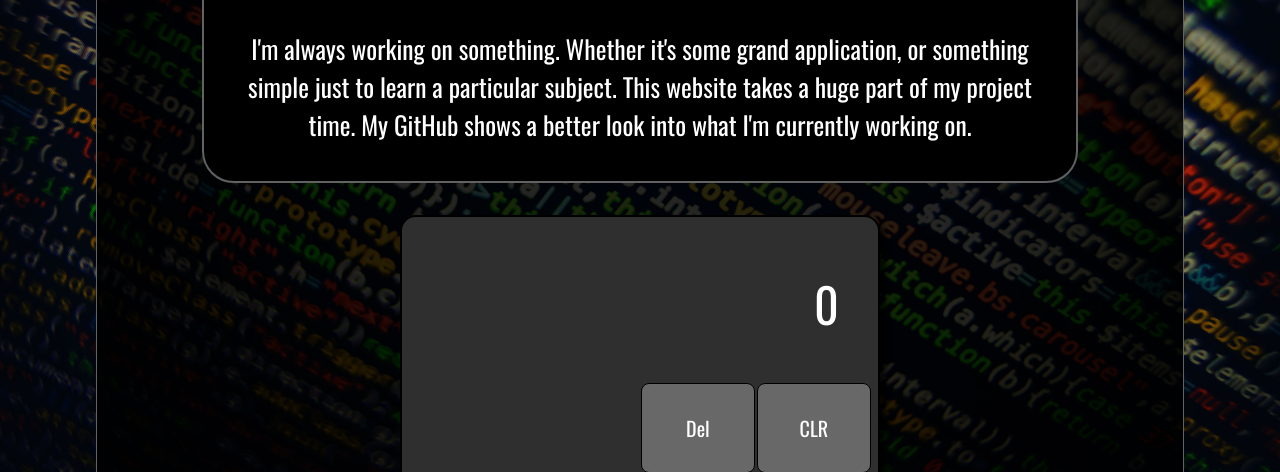
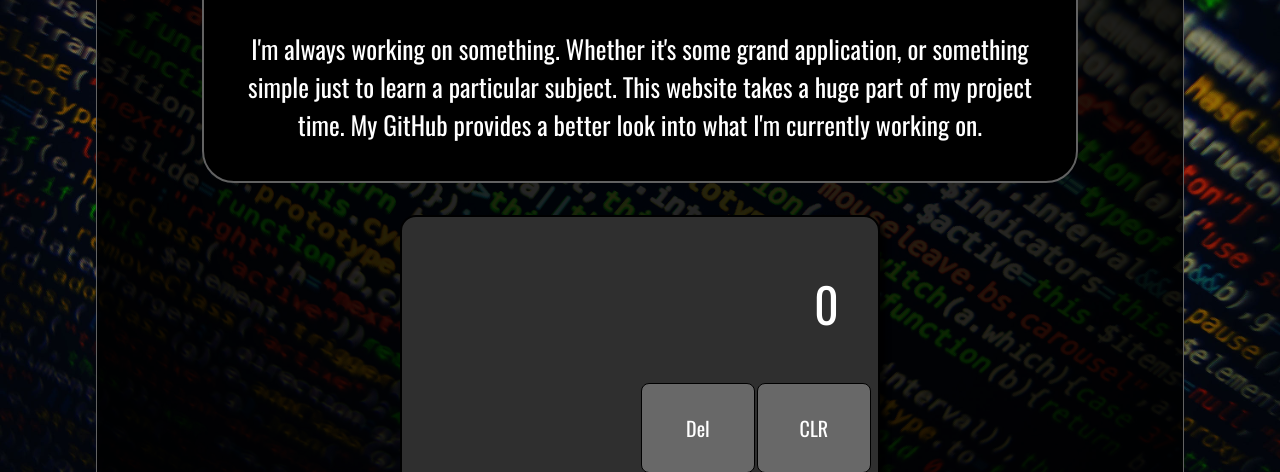
Before and after one commit to broman9107/Portfolio-Site, a plain HTML site: page projects.html in a window 1280 px wide. Shown: the part 309-781 px from the top of the page. Drawn offline with nearby package versions, Linux system fonts and the light colour scheme.

Commit message:
text change on projects page

```diff
--- a/projects.html
+++ b/projects.html
@@ -69,7 +69,7 @@
         <p>
           I'm always working on something. Whether it's some grand application,
           or something simple just to learn a particular subject. This website
-          takes a huge part of my project time. My GitHub shows a better look
+          takes a huge part of my project time. My GitHub provides a better look
           into what I'm currently working on.
         </p>
       </div>
```
